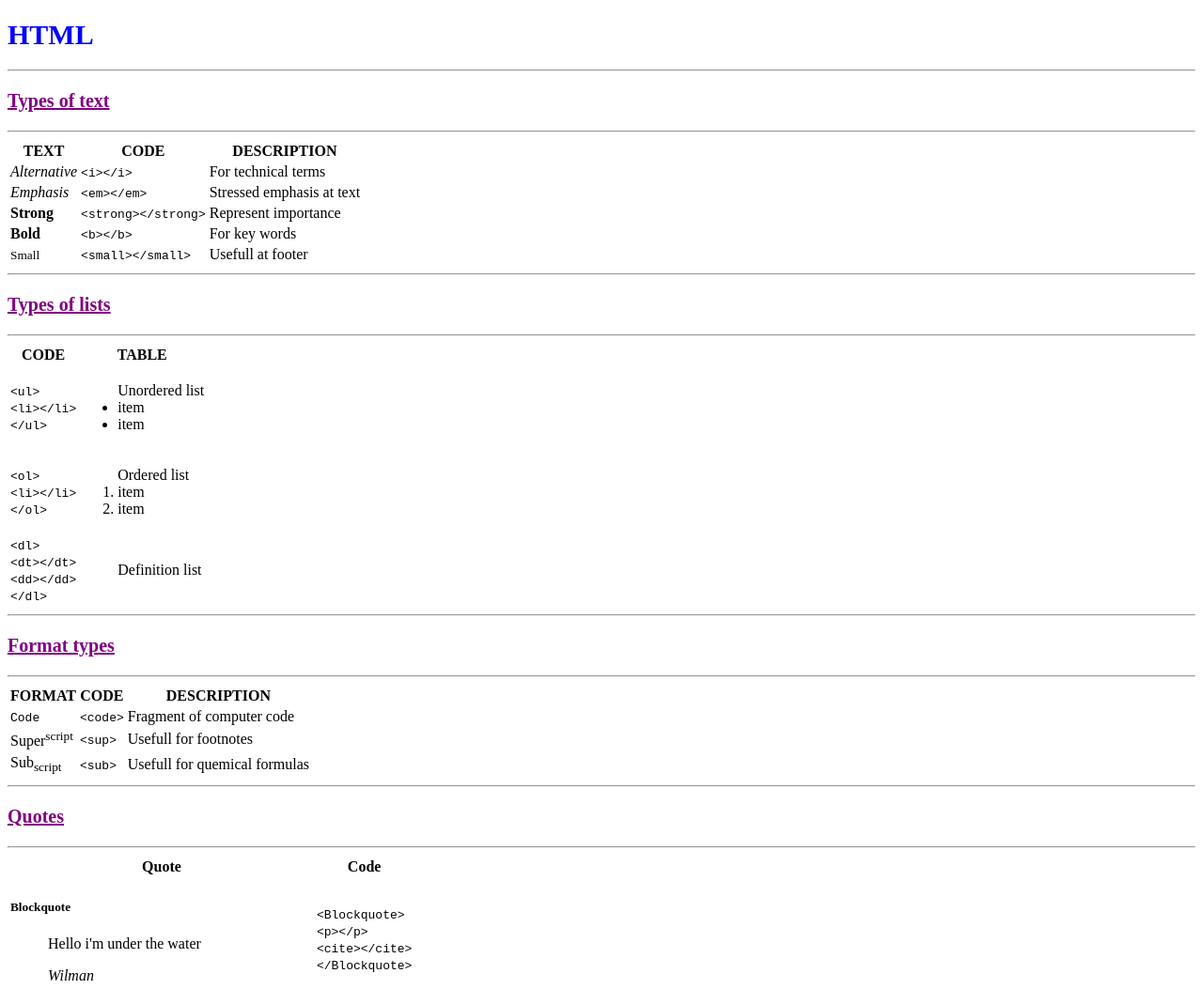
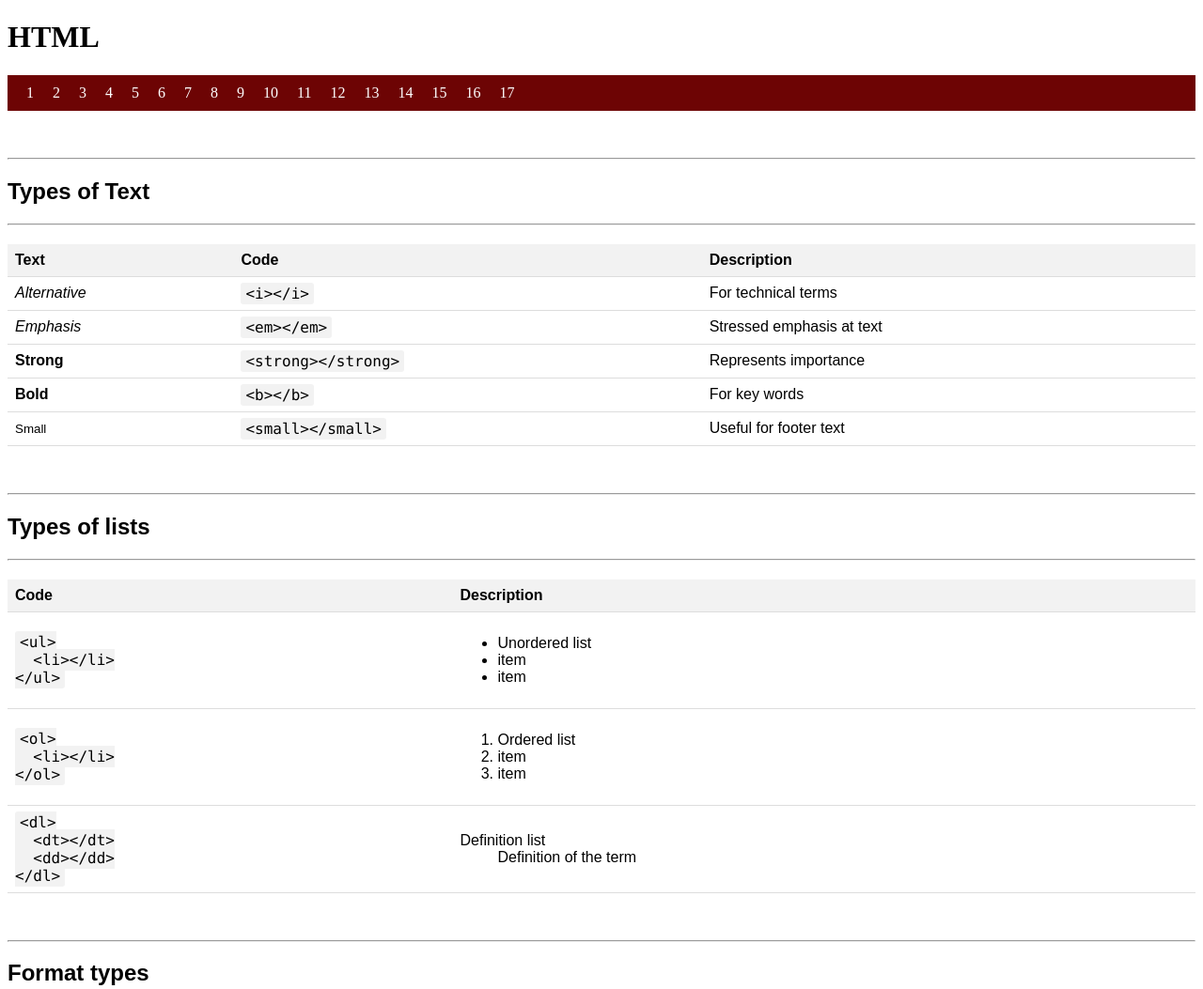
Before and after one commit to pwilmanp/manuals.github.io, a plain HTML site: page pages/structure/html.html in a window 1280 px wide. Shown: the top 1053 px of the page at 94% size. Drawn offline with Linux system fonts and the light colour scheme; files that its build step writes are made by us from their sources.

Commit message:
Html page changes

```diff
--- a/pages/structure/html.html
+++ b/pages/structure/html.html
@@ -7,22 +7,46 @@
     <meta name="description" content="Html review" />
     <title>Html</title>
     <link rel="icon" href="" />
-    <link rel="stylesheet" href="./pages/styles/html.css" />
+    <link rel="stylesheet" href="../styles/html.css" />
 </head>
 <body>
     <header>
         <h1 id="title">HTML</h1>
     </header>
     <nav>
+        <ul>
+          <li><a href="#types">1</a></li>
+          <li><a href="#lists">2</a></li>
+          <li><a href="#format">3</a></li>
+          <li><a href="#quotes">4</a></li>
+          <li><a href="#time">5</a></li>
+          <li><a href="#links">6</a></li>
+          <li><a href="#navegation">7</a></li>
+          <li><a href="#images">8</a></li>
+          <li><a href="#audio">9</a></li>
+          <li><a href="#video">10</a></li>
+          <li><a href="#divs-span">11</a></li>
+          <li><a href="#attributes">12</a></li>
+          <li><a href="#tables">13</a></li>
+          <li><a href="#input">14</a></li>
+          <li><a href="#checkboxes">15</a></li>
+          <li><a href="#forms">16</a></li>
+          <li><a href="#footer">17</a></li>
+        </ul>
       </nav>
-    <section id="types">
-        <hr /><h3>Types of text</h3><hr />
+    <section id="types" class="sections">
+        <hr>
+        <h2>Types of Text</h2>
+        <hr>
         <table>
+          <thead>
             <tr>
-                <th>TEXT</th>
-                <th>CODE</th>
-                <th>DESCRIPTION</th>
+              <th>Text</th>
+              <th>Code</th>
+              <th>Description</th>
             </tr>
+          </thead>
+          <tbody>
             <tr>
               <td><i>Alternative</i></td>
               <td><code>&lt;i&gt;&lt;/i&gt;</code></td>
@@ -36,7 +60,7 @@
             <tr>
               <td><strong>Strong</strong></td>
               <td><code>&lt;strong&gt;&lt;/strong&gt;</code></td>
-                <td>Represent importance</td>
+              <td>Represents importance</td>
             </tr>
             <tr>
               <td><b>Bold</b></td>
@@ -46,27 +70,33 @@
             <tr>
               <td><small>Small</small></td>
               <td><code>&lt;small&gt;&lt;/small&gt;</code></td>
-                <td>Usefull at footer</td>
+              <td>Useful for footer text</td>
             </tr>
+          </tbody>
         </table>
       </section>
-    <section id="lists">
-        <hr /><h3>Types of lists</h3><hr />
+    <section id="lists" class="sections">
+        <hr>
+        <h2>Types of lists</h2>
+        <hr>
         <table>
+          <thead>
             <tr>
-                <th>CODE</th>
-                <th>TABLE</th>
+              <th>Code</th>
+              <th>Description</th>
             </tr>
+          </thead>
+          <tbody>
             <tr>
               <td>
-                    <code>
-                        &lt;ul&gt;<br />
-                        &lt;li&gt;&lt;/li&gt;<br />
+                <code>&lt;ul&gt;<br>
+                &nbsp;&nbsp;&lt;li&gt;&lt;/li&gt;<br>
                 &lt;/ul&gt;
                 </code>
               </td>
               <td>
-                    <ul>Unordered list
+                <ul>
+                  <li>Unordered list</li>
                   <li>item</li>
                   <li>item</li>
                 </ul>
@@ -74,14 +104,14 @@
             </tr>
             <tr>
               <td>
-                    <code>
-                        &lt;ol&gt;<br />
-                        &lt;li&gt;&lt;/li&gt;<br />
+                <code>&lt;ol&gt;<br>
+                &nbsp;&nbsp;&lt;li&gt;&lt;/li&gt;<br>
                 &lt;/ol&gt;
                 </code>
               </td>
               <td>
-                    <ol>Ordered list
+                <ol>
+                  <li>Ordered list</li>
                   <li>item</li>
                   <li>item</li>
                 </ol>
@@ -89,24 +119,24 @@
             </tr>
             <tr>
               <td>
-                    <code>
-                        &lt;dl&gt;<br />
-                        &lt;dt&gt;&lt;/dt&gt;<br />
-                        &lt;dd&gt;&lt;/dd&gt;<br />
+                <code>&lt;dl&gt;<br>
+                &nbsp;&nbsp;&lt;dt&gt;&lt;/dt&gt;<br>
+                &nbsp;&nbsp;&lt;dd&gt;&lt;/dd&gt;<br>
                 &lt;/dl&gt;
                 </code>
               </td>
               <td>
                 <dl>
-                    <dt></dt>
-                    <dd>Definition list</dd>
+                  <dt>Definition list</dt>
+                  <dd>Definition of the term</dd>
                 </dl>
               </td>
             </tr>
+          </tbody>
         </table>
     </section>
-    <section id="format">
-        <hr /><h3>Format types</h3><hr />
+    <section id="format" class="sections">
+        <hr /><h2>Format types</h2><hr />
         <table>
             <tr>
                 <th>FORMAT</th>
@@ -130,8 +160,8 @@
             </tr>
         </table>
     </section>
-    <section id="quotes">
-        <hr /><h3>Quotes</h3><hr />
+    <section id="quotes" class="sections">
+        <hr /><h2>Quotes</h2><hr />
         <table>
             <tr>
                 <th>Quote</th>
@@ -171,8 +201,8 @@
             </tr>
         </table>
     </section>
-    <section id="time">
-        <hr /><h3>Time</h3><hr />
+    <section id="time" class="sections">
+        <hr /><h2>Time</h2><hr />
         <table>
             <tr>
                 <th>Code</th>
@@ -216,8 +246,8 @@
             </tr>
         </table>
     </section>
-    <section id="links">
-        <hr /><h3>Links</h3><hr />
+    <section id="links" class="sections">
+        <hr /><h2>Links</h2><hr />
         <table>
             <tr>
                 <th>Code</th>
@@ -253,8 +283,8 @@
             </tr>
         </table>
     </section>
-    <section id="navegation">
-        <hr /><h3>Navegation</h3><hr />
+    <section id="navegation" class="sections">
+        <hr /><h2>Navegation</h2><hr />
         <table>
             <tr>
                 <th>Code</th>
@@ -281,8 +311,8 @@
             </tr>
         </table>
     </section>
-    <section id="images">
-        <hr /><h3>Images</h3><hr />
+    <section id="images" class="sections">
+        <hr /><h2>Images</h2><hr />
         <table>
             <tr>
                 <th>Way to show</th>
@@ -340,8 +370,8 @@
             </tr>
         </table>
     </section>
-    <section id="audio">
-        <hr /><h3>Audio</h3><hr />
+    <section id="audio" class="sections">
+        <hr /><h2>Audio</h2><hr />
         <table>
             <tr>
                 <th>Output</th>
@@ -361,8 +391,8 @@
         </table>
 
     </section>
-    <section id="video">
-        <hr /><h3>Video</h3><hr />
+    <section id="video" class="sections">
+        <hr /><h2>Video</h2><hr />
         <table>
             <tr>
                 <th>Output</th>
@@ -384,8 +414,8 @@
             </tr>
         </table>
     </section>
-    <section id="divs-span">
-        <hr /><h3>Divs-Span</h3><hr />
+    <section id="divs-span" class="sections">
+        <hr /><h2>Divs-Span</h2><hr />
         <table>
             <tr>
                 <th>Code</th>
@@ -412,8 +442,8 @@
             </tr>
         </table>
     </section>
-    <section id="attributes">
-        <hr /><h3>Global-Attributes</h3><hr />
+    <section id="attributes" class="sections">
+        <hr /><h2>Global-Attributes</h2><hr />
         <table>
             <tr>
                 <th>Attribute</th>
@@ -441,8 +471,8 @@
             </tr>
         </table>
     </section>
-    <section id="tables">
-        <hr /><h3>Tables</h3><hr />
+    <section id="tables" class="sections">
+        <hr /><h2>Tables</h2><hr />
         <table>
             <tr>
                 <th>Code</th>
@@ -478,8 +508,8 @@
             </tr>
         </table>
     </section>
-    <section id="input">
-        <hr /><h3>Input</h3><hr />
+    <section id="input" class="sections">
+        <hr /><h2>Input</h2><hr />
         <table>
             <tr>
                 <th>Type</th>
@@ -593,8 +623,8 @@
             </tr>
         </table>
     </section>
-    <section id="checkboxes">
-        <hr /><h3>Checkboxes</h3><hr />
+    <section id="checkboxes" class="sections">
+        <hr /><h2>Checkboxes</h2><hr />
         <table>
             <tr>
                 <th>Code</th>
@@ -662,8 +692,8 @@
             </tr>
         </table>
     </section>
-    <section id="forms">
-        <hr /><h3>Forms</h3><hr />
+    <section id="forms" class="sections">
+        <hr /><h2>Forms</h2><hr />
         <table>
             <tr>
                 <th>Form</th>
@@ -691,8 +721,8 @@
             </tr>
         </table>
     </section>
-    <section id="footer">
-        <hr /><h3>Footer</h3><hr />
+    <section id="footer" class="sections">
+        <hr /><h2>Footer</h2><hr />
         <table>
             <tr>
                 <tr>
--- a/pages/styles/html.css
+++ b/pages/styles/html.css
@@ -1,18 +1,56 @@
-#title{
-	color:blue;
-	font-size: 30px;
+.sections {
+    margin-top: 50px;
+    font-family: Arial, sans-serif;
 }
-h2, h3{
-	font-size: 25px;
-	text-decoration: underline;
+
+table {
+    border-collapse: collapse;
+    margin-top: 20px;
+    width: 100%;
 }
-h3{
-	color:purple;
-	font-size: 20px;
+
+th, td {
+    text-align: left;
+    padding: 8px;
+    border-bottom: 1px solid #ddd;
 }
-.cool {
-	color:green;
+
+th {
+    background-color: #f2f2f2;
 }
-.divs span{
-	color:grey;
+
+code {
+    background-color: #f2f2f2;
+    border-radius: 3px;
+    padding: 2px 5px;
+    font-family: Consolas, monospace;
 }
+
+nav {
+    display: flex;
+    justify-content: space-between;
+    align-items: center;
+    background-color: #6d0404;
+    color: #fff;
+    padding: 10px;
+}
+
+nav ul {
+    display: flex;
+    margin: 0;
+    padding: 0;
+    list-style: none;
+}
+
+nav ul li {
+    margin: 0 10px;
+}
+
+nav ul li a {
+    color: #fff;
+    text-decoration: none;
+}
+
+nav ul li a:hover {
+    text-decoration: underline;
+}
```
Lines whose indentation alone changed are shown as unchanged.
